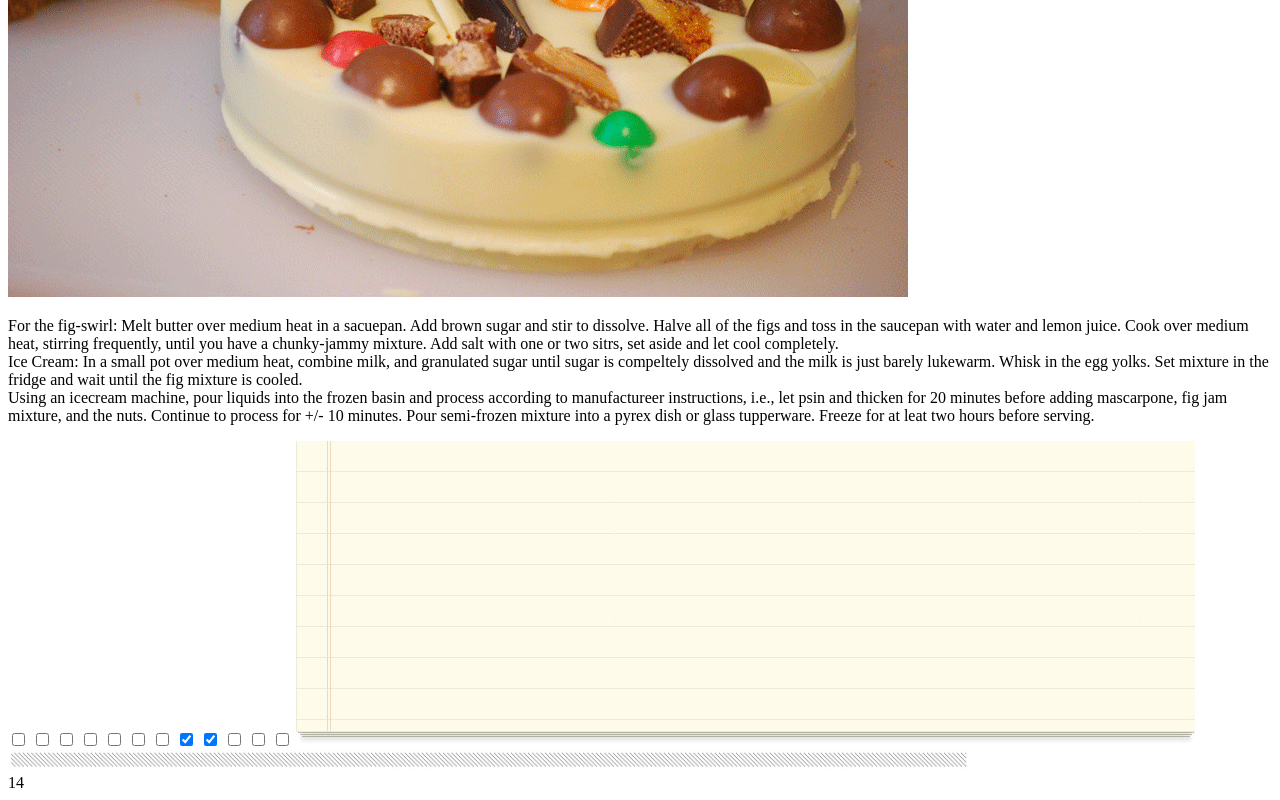
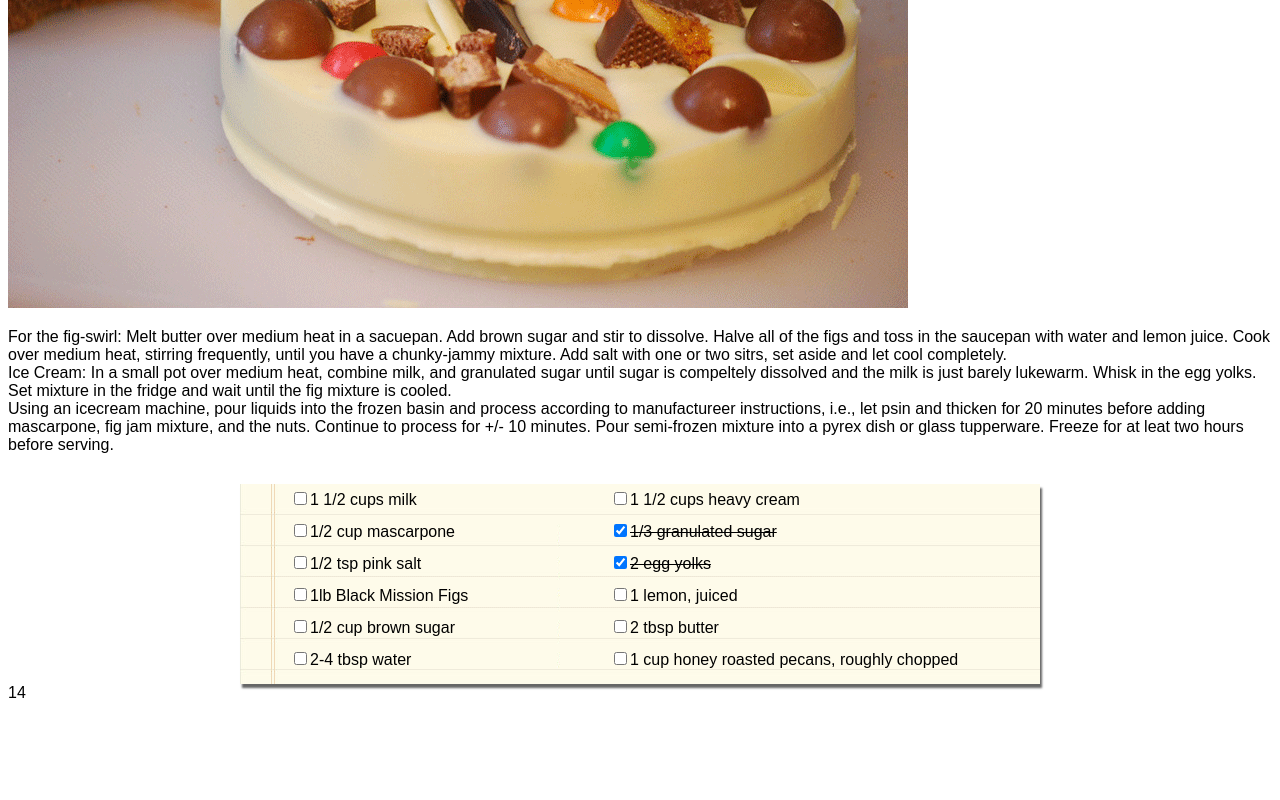
Before and after one commit to danstrow/chocolate-pizza, a plain HTML site: page index.html in a window 1280 px wide. Shown: the part 888-1688 px from the top of the page. After the commit the page ends 1598 px from the top, so only its background shows below. Drawn offline with Linux system fonts and the light colour scheme.

Commit message:
ingredient list worked on

```diff
--- a/css/style.css
+++ b/css/style.css
@@ -0,0 +1,20 @@
+body {
+    font-family: arial, sans-serif;
+    background-color: #ffffff
+}
+
+form {
+    background-image:url('/img/list-bg.png');
+    width: 800px;
+    height: 200px;
+    margin: 0 auto;
+    margin-top: 30px;
+    box-shadow: 2px 4px 2px #666;
+    line-height: 2em;
+}
+
+div.left {
+    width: 40%;
+    float: left;
+    margin-left: 50px;
+}
--- a/index.html
+++ b/index.html
@@ -20,7 +20,7 @@
 
          <nav>
           <li><img src = "img/fb-icon.png" alt= "fb"></li>
-          <li><img src = "img/twit-icon (1).png" alt="twit"></li>
+          <li><img src = "img/twit-icon.png" alt="twit"></li>
           <li><img src = "img/gp-icon.png" alt=google></li>
           <li><img src = "img/insta-icon.png" alt= "insta"></li>
           <li><img src = "img/flic-icon.png"  alt="flic"></li>
@@ -47,44 +47,33 @@
 
         </main>
         <section>
-          <div class="container">
-
-            <input type="checkbox" name="service"
-            value="1 1/2 cups milk"/>
-            <input type="checkbox" name="service"
-            value="1/2 cup mascarpone"/>
-            <input type="checkbox" name="service"
-            value="tsp pink salt"/>
-            <input type="checkbox" name="service"
-            value="1lb Black Mission Figs"/>
-            <input type="checkbox" name="service"
-            value="1/2 cup brown sugar"/>
-            <input type="checkbox" name="service"
-            value="2-4 tbsp water"/>
-            <input type="checkbox" name="service"
-            value="1 1/2 cusps heavy cream"/>
-            <input type="checkbox" name="service"
-            value="1/3 granulated sugar" checked="checked"/>
-            <input type="checkbox" name="service"
-            value="2 egg yolks" checked="checked"/>
-            <input type="checkbox" name="service"
-            value="1 lemon, juiced"/>
-            <input type="checkbox" name="service"
-            value="2 tbsp butter"/>
-            <input type="checkbox" name="service"
-            value="1 cup honey roasted pecans, roughly chopped"/>
-            <img src="img/list-bg.png">
-          </div>
-
-
-      </section>
-      <img src = "img/bar.png" alt="bar">
+          <form>
+              <div class="left">
+                <input type="checkbox">1 1/2 cups milk<br/>
+                <input type="checkbox">1/2 cup mascarpone<br/>
+                <input type="checkbox">1/2 tsp pink salt<br/>
+                <input type="checkbox">1lb Black Mission Figs<br/>
+                <input type="checkbox">1/2 cup brown sugar<br/>
+                <input type="checkbox">2-4 tbsp water<br/>
+              </div>
+              <div class="right">
+                <input type="checkbox">1 1/2 cups heavy cream<br/>
+                <input type="checkbox" checked="checked"><s>1/3 granulated sugar</s><br/>
+                <input type="checkbox" checked="checked"><s>2 egg yolks</s><br/>
+                <input type="checkbox">1 lemon, juiced<br/>
+                <input type="checkbox">2 tbsp butter<br/>
+                <input type="checkbox">1 cup honey roasted pecans, roughly
+                chopped<br/>
+              </div>
+          </form>
+        </section>
 
 
 
     </body>
 
-
+<!--
+    <img src = "img/bar.png" alt="bar"> -->
 
 <footer>
 14
```
